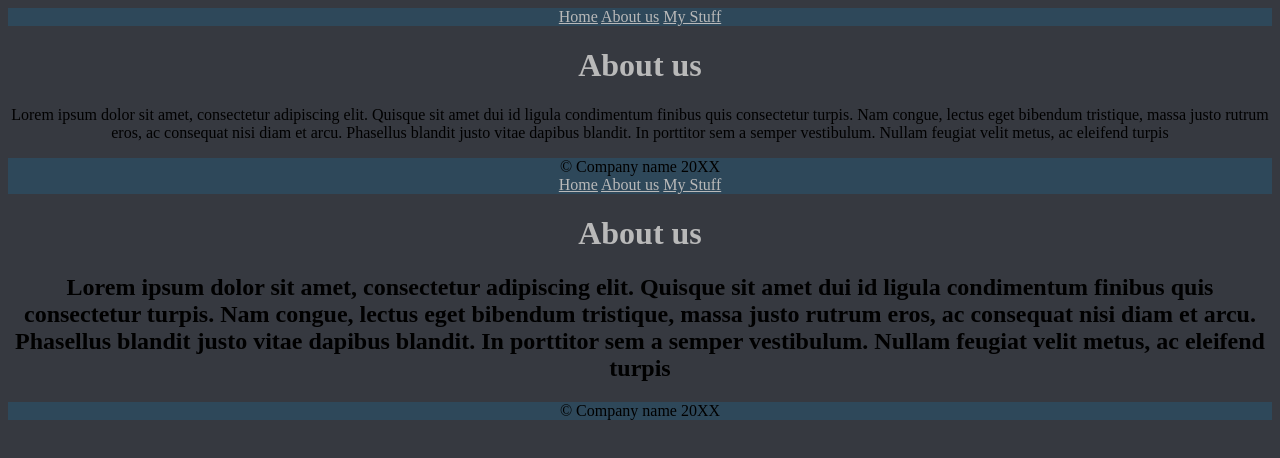
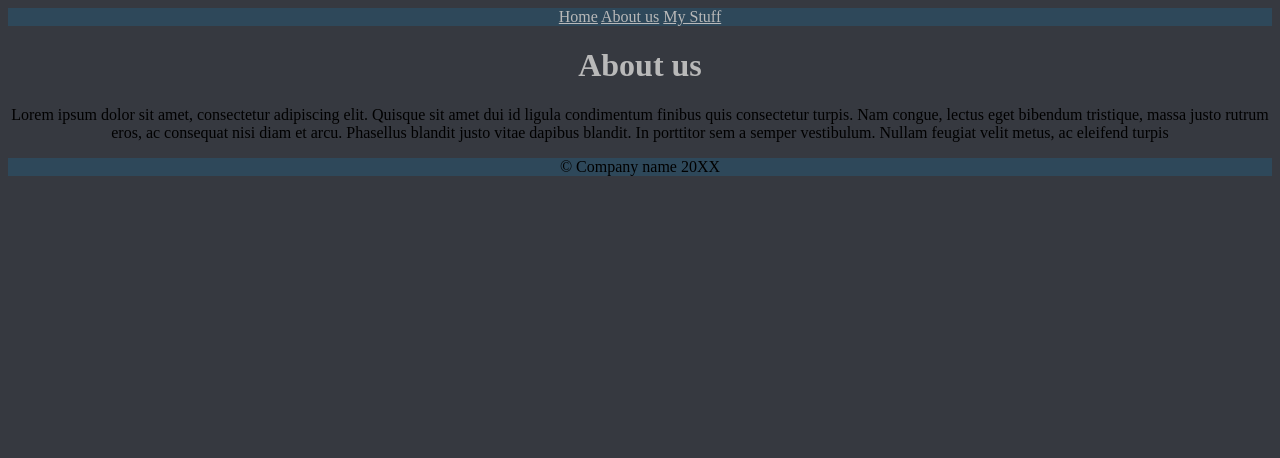
Before and after one commit to wobay2003-alt/wdd130-Johnson, a plain HTML site: page aboutUs.html in a window 1280 px wide. Drawn offline with Linux system fonts and the light colour scheme.

Commit message:
Update aboutUs.html

```diff
--- a/aboutUs.html
+++ b/aboutUs.html
@@ -21,26 +21,3 @@
     <footer>&copy; Company name 20XX</footer>
 </body>
 </html>
-<!DOCTYPE html>
-<html lang="en">
-<head>
-    <meta charset="UTF-8">
-    <meta name="viewport" content="width=device-width, initial-scale=1.0">
-    <link rel="stylesheet" href="styles/styles.css"/>
-    <title>About us</title>
-</head>
-<body>
-    <header>
-        <nav>
-        <a href="index.html">Home</a>
-        <a href="aboutUs.html">About us</a>
-        <a href="myStuff.html">My Stuff</a>
-        </nav>
-    </header>
-    <main>
-        <h1>About us</h1>
-        <h2>Lorem ipsum dolor sit amet, consectetur adipiscing elit. Quisque sit amet dui id ligula condimentum finibus quis consectetur turpis. Nam congue, lectus eget bibendum tristique, massa justo rutrum eros, ac consequat nisi diam et arcu. Phasellus blandit justo vitae dapibus blandit. In porttitor sem a semper vestibulum. Nullam feugiat velit metus, ac eleifend turpis</h2>
-    </main>
-    <footer>&copy; Company name 20XX</footer>
-</body>
-</html>
```
